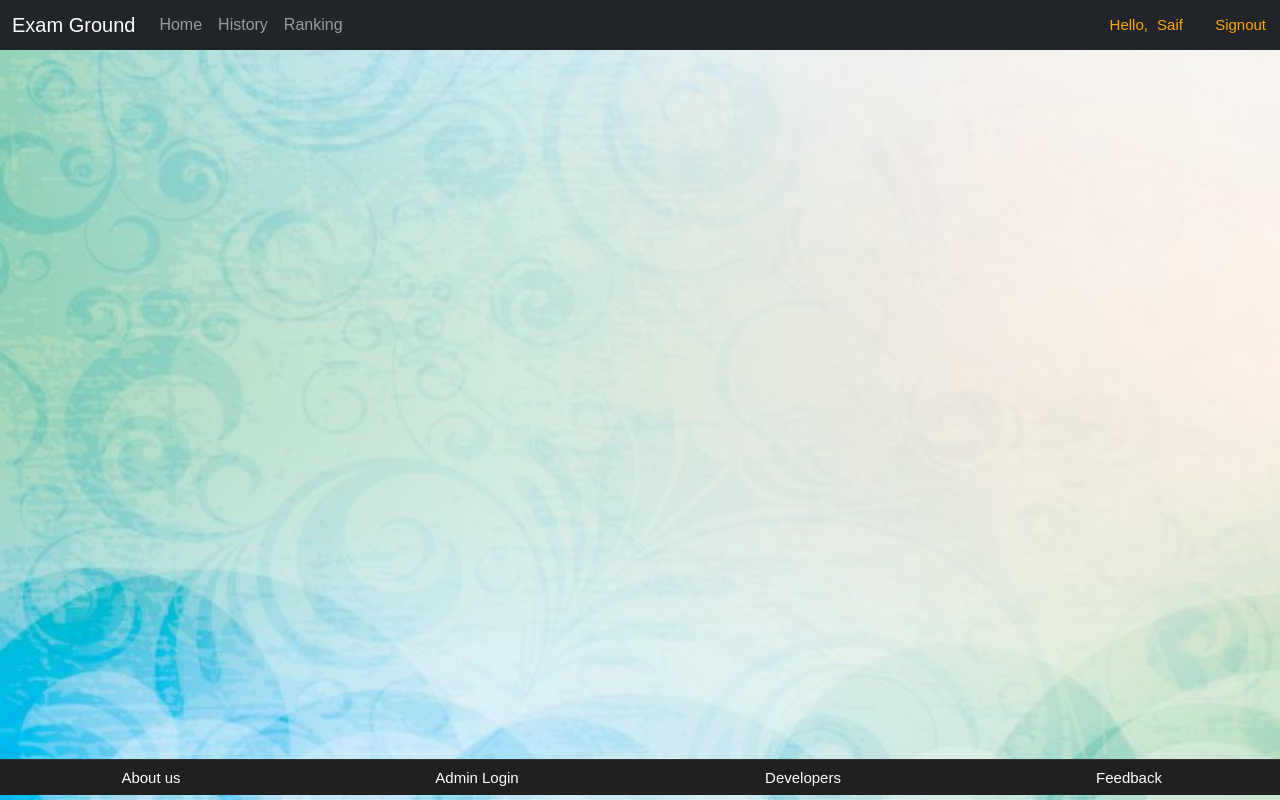
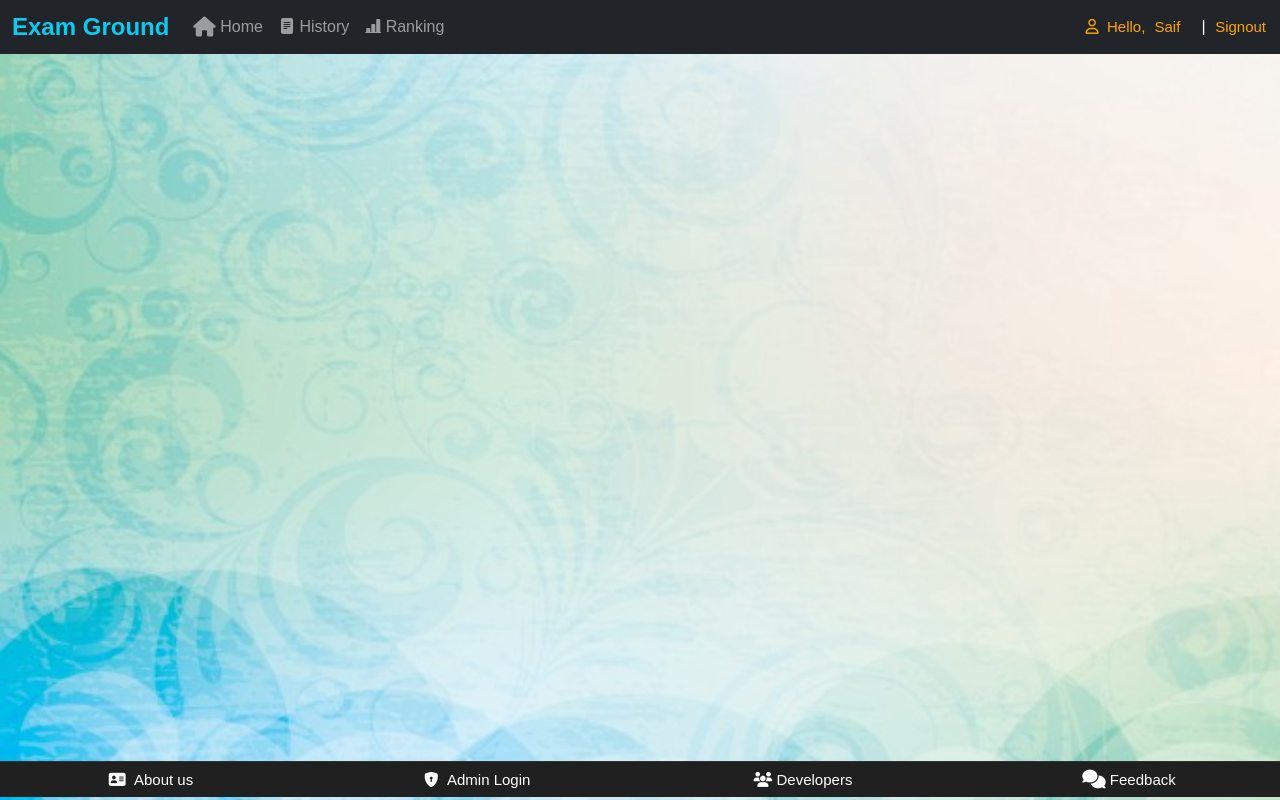
Before and after one commit to Lazarus-10/examGround, a PHP site: page /account.php in a window 1280 px wide. Run offline with PHP 8.4, Linux system fonts and the light colour scheme; the visitor is signed in with stand-in values (Sample User, id 1); some libraries are stand-ins or nearby versions; some web fonts are replaced.

Commit message:
added more icons

```diff
--- a/account.php
+++ b/account.php
@@ -68,7 +68,7 @@ if (!(isset($_SESSION['email']))) {
   <nav class="navbar navbar-expand-lg navbar-dark bg-dark title1" id="main-nav">
     <div class="container-fluid">
       <!-- Brand and toggle get grouped for better mobile display -->
-      <a class="navbar-brand" href="account.php?q=1">Exam Ground</a>
+      <a class="navbar-brand text-info fw-bold fs-4" href="account.php?q=1">Exam Ground</a>
       <button class="navbar-toggler" type="button" data-bs-toggle="collapse" data-bs-target="#navbarSupportedContent" aria-controls="navbarSupportedContent" aria-expanded="false" aria-label="Toggle navigation">
         <span class="navbar-toggler-icon"></span>
       </button>
@@ -78,24 +78,25 @@ if (!(isset($_SESSION['email']))) {
 
         <ul class="navbar-nav me-auto mb-2 mb-lg-0">
           <li class="nav-item">
-            <a class="nav-link <?php if (@$_GET['q'] == 1) echo ' active'; ?>" href="account.php?q=1">Home</a>
+            <a class="nav-link <?php if (@$_GET['q'] == 1) echo ' active'; ?>" href="account.php?q=1"><i class="fa fa-home fa-lg"></i>&nbsp;Home</a>
           </li>
           <li class="nav-item">
             <a class="nav-link <?php if (@$_GET['q'] == 2) echo ' active'; ?>" href="account.php?q=2">
-              History
+              <i class="bi bi-file-text-fill"></i></i>&nbsp;History
             </a>
 
           </li>
           <li class="nav-item">
-            <a class="nav-link <?php if (@$_GET['q'] == 3) echo ' active'; ?>" href="account.php?q=3">Ranking</a>
+            <a class="nav-link <?php if (@$_GET['q'] == 3) echo ' active'; ?>" href="account.php?q=3"><i class="bi bi-bar-chart-line-fill"></i>&nbsp;Ranking</a>
           </li>
         </ul>
         <form class="d-flex">
           <span class="pull-right title1" style="justify-content:center;">
             <span class="log1">
-              <span> Hello, </span>
-              <a class="me-2 log" href="account.php?q=1">Saif</a>
+              <span><i class="fa fa-user-o "></i>&nbsp; Hello, </span>
+              <a class="log" href="account.php?q=1">Saif</a>
             </span>
+            <span style="color: white;">|</span>
             <a href="#" data-bs-toggle="modal" data-bs-target="#signOutModal" class="log">
               Signout
             </a>
@@ -393,7 +394,7 @@ if (!(isset($_SESSION['email']))) {
               $row = mysqli_fetch_array($q23);
               $title = $row['title'];
               $c++;
-              echo '<tr class = "table-primary" style = "font-weight: bold;">
+              echo '<tr class = "fw-bold">
                         <td style = "color: blue" >' . $c . '</td>
                         <td style = "color: #042391" >' . $title . '</td>
                         <td>' . $qa . '</td>
@@ -430,7 +431,7 @@ if (!(isset($_SESSION['email']))) {
               }
               $c++;
               if ($c == 1) {
-                echo '<tr class = "table-active" style = "color:green;">
+                echo '<tr class = "table-active text-success" >
                         <td style="color:green">' . $c . '</td>
                         <td>' . $name . '';
                 if ($e == $email) {
@@ -442,7 +443,7 @@ if (!(isset($_SESSION['email']))) {
                         <td>' . $s . '</td>
                       <tr>';
               } else if ($email == $e) {
-                echo '<tr class = "table-active" style = "color:blue;">
+                echo '<tr class = "table-active text-primary">
                         <td>' . $c . '</td>
                         <td>' . $name . ' (You)</td>
                         <td>' . $gender . '</td>
@@ -476,16 +477,16 @@ if (!(isset($_SESSION['email']))) {
   <!------------------------------------- Footer start ------------------------------------->
   <footer class="row footer mt-auto" id="my-footer">
     <div class="col-md-3 box">
-      <a href="#" target="_blank">About us</a>
+      <a href="#" target="_blank"><i class="fa fa-address-card"></i>&nbsp;&nbsp;About us</a>
     </div>
     <div class="col-md-3 box">
-      <a href="#" data-bs-toggle="modal" data-bs-target="#adminLogin">Admin Login</a>
+      <a href="#" data-bs-toggle="modal" data-bs-target="#adminLogin"><i class="bi bi-shield-lock-fill"></i>&nbsp;&nbsp;Admin Login</a>
     </div>
     <div class="col-md-3 box">
-      <a href="#" data-bs-toggle="modal" data-bs-target="#developers">Developers</a>
+      <a href="#" data-bs-toggle="modal" data-bs-target="#developers"><i class="fa fa-users"></i>&nbsp;Developers</a>
     </div>
     <div class="col-md-3 box">
-      <a href="feedback.php" target="_blank">Feedback</a>
+      <a href="feedback.php" target="_blank"><i class="fa fa-comments fa-lg"></i>&nbsp;Feedback</a>
     </div>
   </footer>
   <!--footer end-->
--- a/css/main.css
+++ b/css/main.css
@@ -116,7 +116,7 @@ body {
   min-height: 100%;
 }
 .body-with-footer {
-  min-height: calc(100vh - 91px);
+  min-height: calc(100vh - 93px);
 }
 
 .bodyClass {
--- a/dash.php
+++ b/dash.php
@@ -45,7 +45,7 @@
   <nav class="navbar navbar-expand-lg navbar-dark bg-dark title1" id="main-nav">
     <div class="container-fluid">
       <!-- Brand and toggle get grouped for better mobile display -->
-      <a class="navbar-brand" href="dash.php?q=0">Exam Ground</a>
+      <a class="navbar-brand text-info fw-bold fs-4" href="dash.php?q=0">Exam Ground</a>
       <form class="d-flex">
         <span class="pull-right title1" style="justify-content:center;">
           <span class="log1">
```
Also changed, not shown: image/logo2.png (added).
